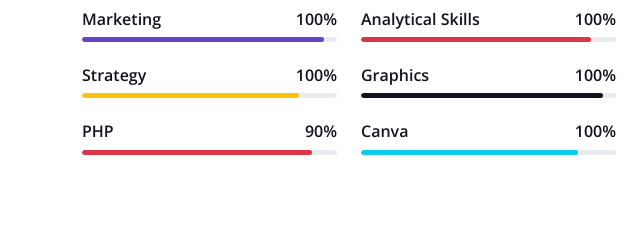
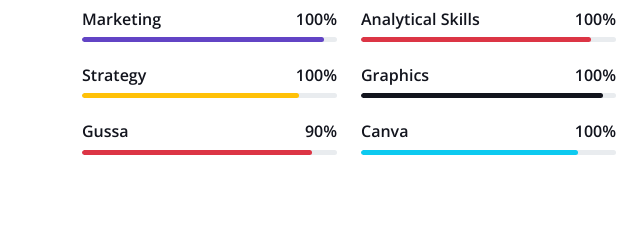
Before and after one commit to ritikchelani/socialsohi, a plain HTML site: page index.html in a window 1280 px wide. Shown: the part 1655-1895 px from the top of the page, 0-640 px from the left. Drawn offline with nearby package versions, Linux system fonts and the light colour scheme; animation ran at ten frames a second.

Commit message:
initial commit

```diff
--- a/index.html
+++ b/index.html
@@ -197,7 +197,7 @@
                             </div>
                             <div class="skill mb-4">
                                 <div class="d-flex justify-content-between">
-                                    <h6 class="font-weight-bold">PHP</h6>
+                                    <h6 class="font-weight-bold">Gussa</h6>
                                     <h6 class="font-weight-bold">90%</h6>
                                 </div>
                                 <div class="progress">
```
